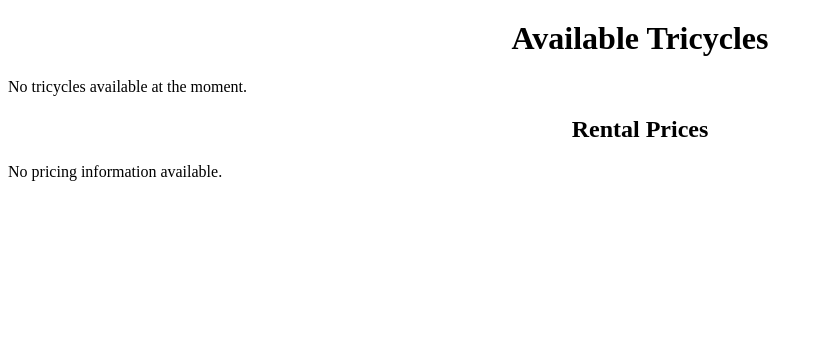
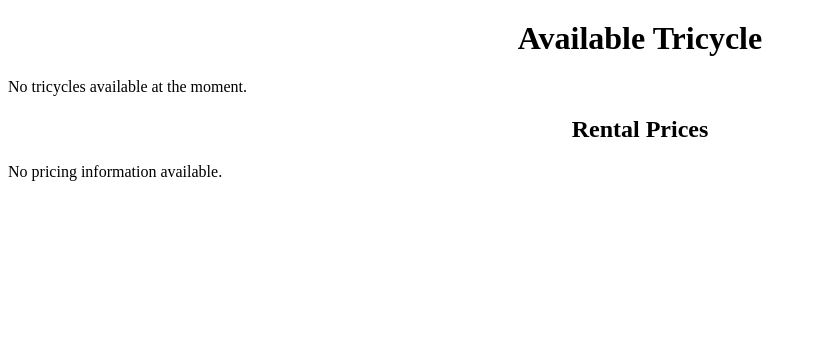
Before and after one commit to Al-mubarmij0/tricycle-loan, a PHP site: page /index.php in a window 1280 px wide. Shown: the part 65-420 px from the top of the page, without its empty margins (0-823 px from the left). Run offline with PHP 8.4, Linux system fonts and the light colour scheme; data that the repository does not hold is empty.

Commit message:
updated name

```diff
--- a/public/index.php
+++ b/public/index.php
@@ -18,7 +18,7 @@ session_start();
 
 <!-- ✅ MAIN CONTAINER -->
 <div class="container">
-    <h1>Available Tricycles</h1>
+    <h1>Available Tricycle</h1>
 
     <?php
     $tricycles = $conn->query("SELECT * FROM tricycles WHERE status = 'available'");
```
